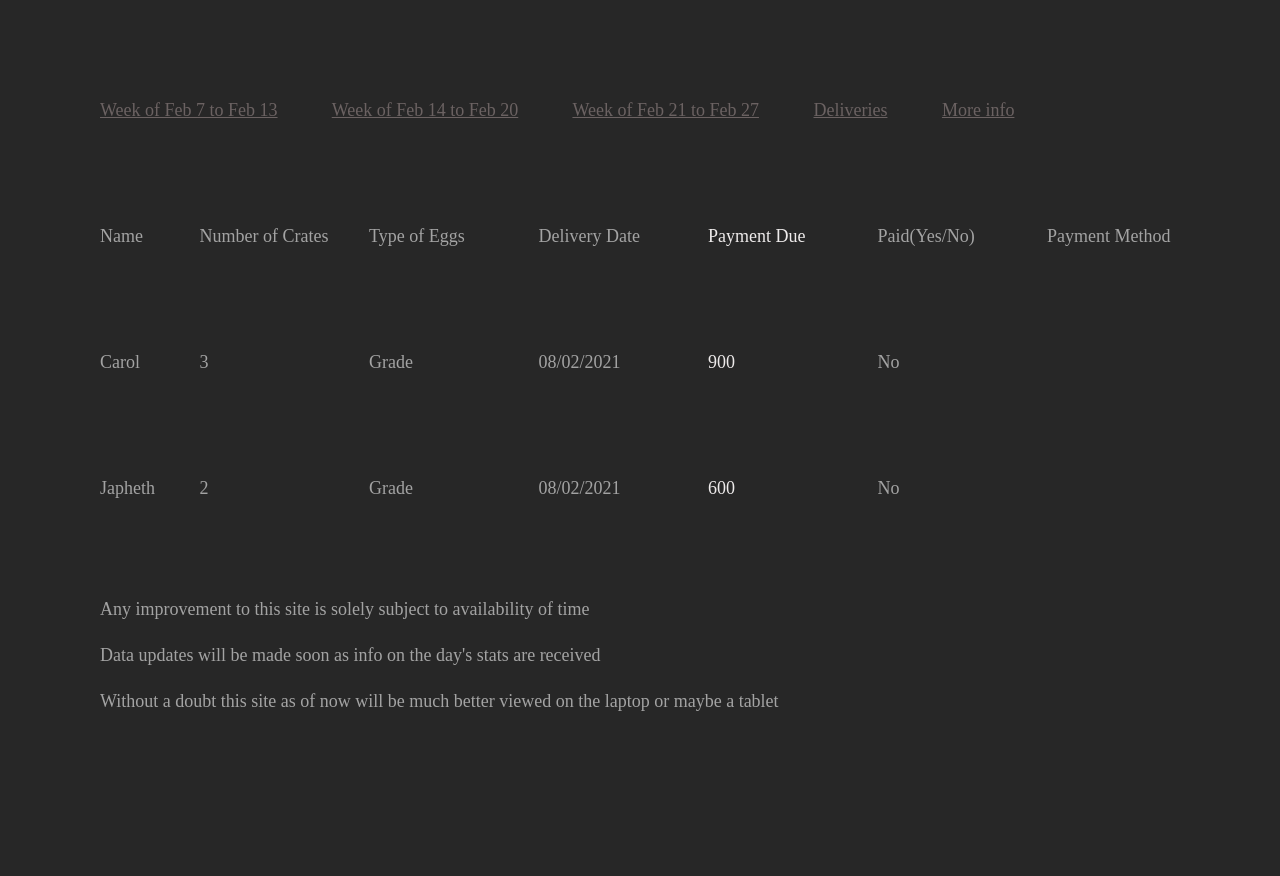
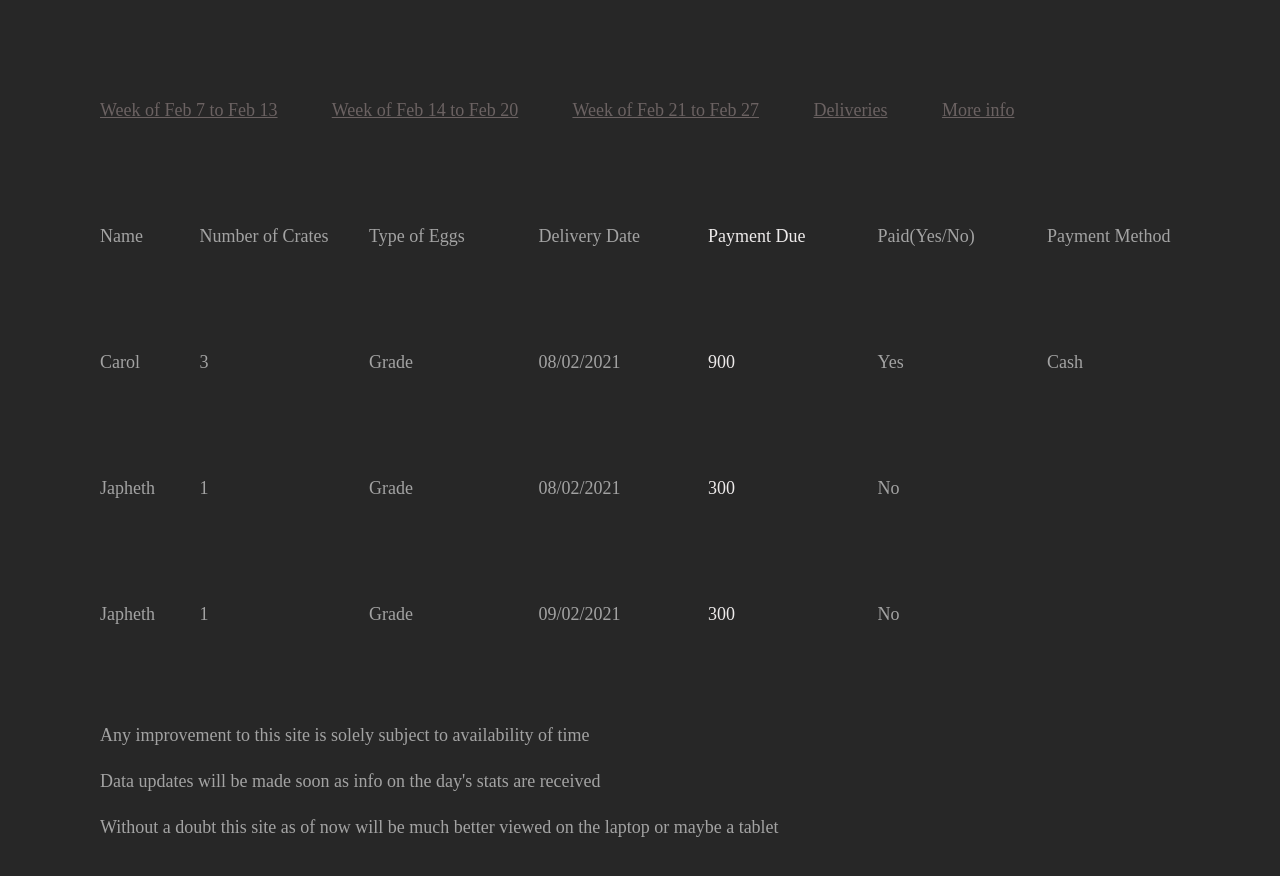
Before and after one commit to Donwebdevelop/chickensite, a plain HTML site: page index4.html in a window 1280 px wide. Before the commit the page ends 812 px from the top, so only its background shows below. Drawn offline with Linux system fonts and the light colour scheme.

Commit message:
Japheth and Carol Update

```diff
--- a/index4.html
+++ b/index4.html
@@ -35,15 +35,24 @@
             <span class="infodeliver">Grade</span>
             <span class="infodeliver">08/02/2021</span>
             <span class="infodeliver total">900</span>
+            <span class="infodeliver">Yes</span>
+            <span class="infodeliver">Cash</span>
+        </div>
+        <div>
+            <span class="infotitle">Japheth</span>
+            <span class="infodeliver">1</span>
+            <span class="infodeliver">Grade</span>
+            <span class="infodeliver">08/02/2021</span>
+            <span class="infodeliver total">300</span>
             <span class="infodeliver">No</span>
             <span class="infodeliver"></span>
         </div>
         <div>
             <span class="infotitle">Japheth</span>
-            <span class="infodeliver">2</span>
+            <span class="infodeliver">1</span>
             <span class="infodeliver">Grade</span>
-            <span class="infodeliver">08/02/2021</span>
-            <span class="infodeliver total">600</span>
+            <span class="infodeliver">09/02/2021</span>
+            <span class="infodeliver total">300</span>
             <span class="infodeliver">No</span>
             <span class="infodeliver"></span>
         </div>
```
